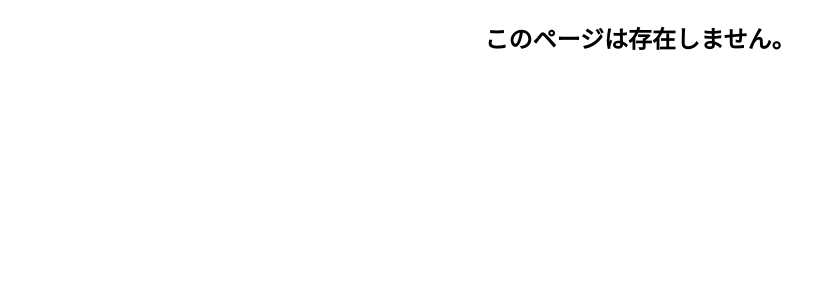
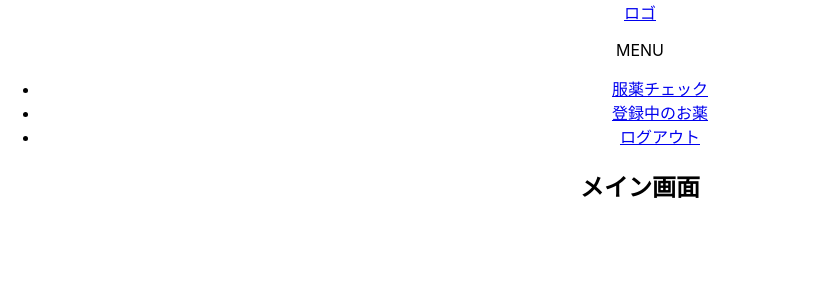
Before and after one commit to Ningen-Daisuki/medicine-alert, a React (Create React App) app in the folder frontend/medicine-alert/: page /alert in a window 1280 px wide. Shown: the top 300 px of the page, without its empty margins (0-821 px from the left). Built offline with nearby package versions, Linux system fonts and the light colour scheme.

Commit message:
ルーティング設定の変更

```diff
--- a/frontend/medicine-alert/src/App.js
+++ b/frontend/medicine-alert/src/App.js
@@ -5,6 +5,7 @@ import { Lp } from './view/Lp';
 import { MemberRegist } from './view/MemberRegist';
 import { Login } from './view/Login';
 import { NoMatch } from './view/NoMatch';
+import { Main } from './view/Main';
 
 function App() {
   return (
@@ -14,6 +15,7 @@ function App() {
           <Route path="/" element={<Lp />} />
           <Route path="/memberRegist" element={<MemberRegist />} />
           <Route path="/login" element={<Login />} />
+          <Route path="/:userId" element={<Main />}/>
           <Route path="*" element={ <NoMatch /> } />
         </Routes>
       </div>
```
